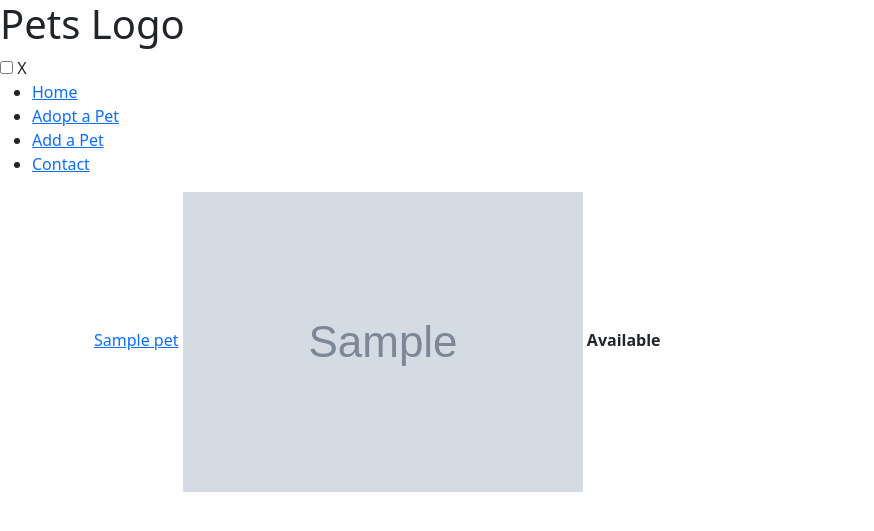
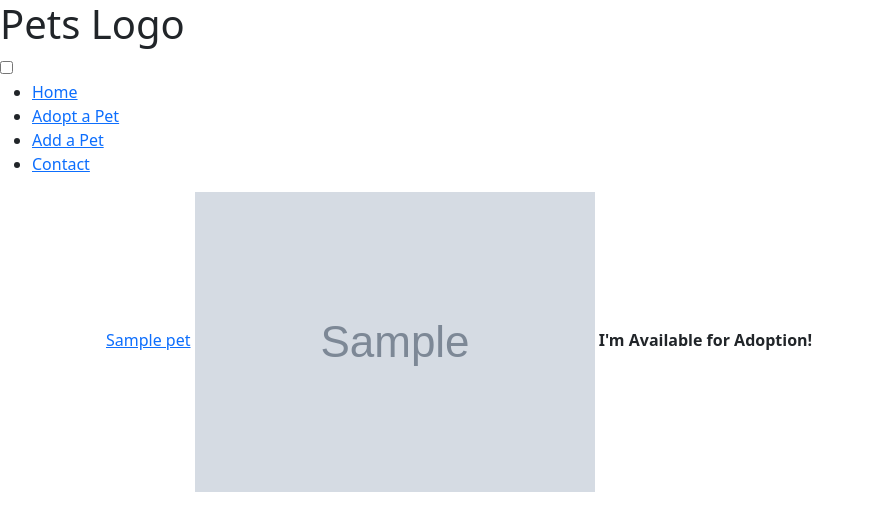
Before and after one commit to cassreinhart/Flask-WTForms-Exercise-Adopt, a Flask app: page / in a window 1280 px wide. Shown: the top 531 px of the page, without its empty margins (0-874 px from the left). Run offline with Flask 2, Linux system fonts and the light colour scheme; tables that the repository leaves empty hold one stand-in row (values such as "Sample post"); grey boxes marked "Sample" are stand-in pictures.

Commit message:
debug templates, clean markup

```diff
--- a/templates/base.html
+++ b/templates/base.html
@@ -15,7 +15,7 @@
         <h1>Pets Logo</h1>
         <input type="checkbox" id="nav-toggle" class="nav-toggle">
         <label for="nav-toggle" class="nav-toggle-label">
-            <span>X</span>
+            <span></span>
         </label>
         <nav>
             <ul>
--- a/templates/edit_details.html
+++ b/templates/edit_details.html
@@ -14,7 +14,6 @@
         {% if pet.available %}
         <b>Available</b>
         {% endif %}
-    {% endfor %}
     </div>
 
     <div class="form container-md">
@@ -33,8 +32,7 @@
               {% endfor %}
             </div>
             {% endfor %}
-            <button class="btn  btn-success  btn-lg">Submit</button>
-            <a href="/" class="btn btn-danger btn-lg">Go Back</a>
+            <button class="btn  btn-success  btn-lg">Update</button>
 
         </form>
         </div>
--- a/templates/home.html
+++ b/templates/home.html
@@ -3,13 +3,15 @@
 {% block title %} Find a Pet {% endblock %}
 
 {% block content %}
-    <div class="pet container-md">
+    <div class="container-md">
     {% for pet in pets %}
-        <a href="/">{{pet.name}}</a>
+    <div class="container-sm pet">
+        <a href="/{{pet.id}}">{{pet.name}}</a>
         <img src="{{pet.photo_url}}" alt="{{pet.name}}">
         {% if pet.available %}
-        <b>Available</b>
+        <b>I'm Available for Adoption!</b>
         {% endif %}
+    </div>
     {% endfor %}
     </div>
 {% endblock %}
```
